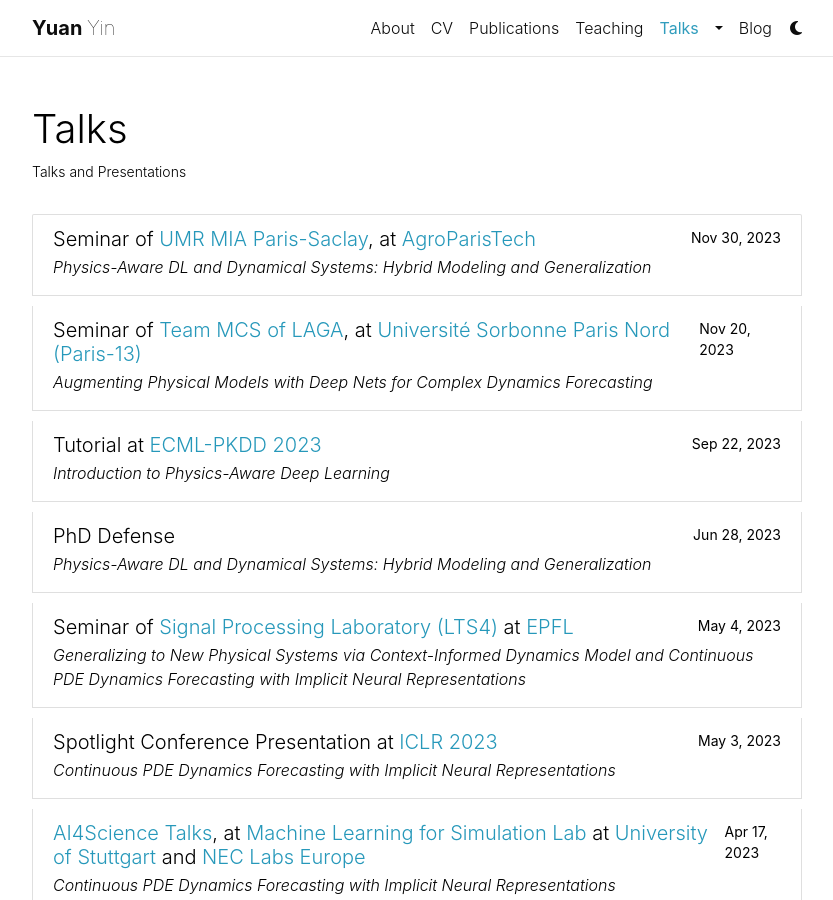
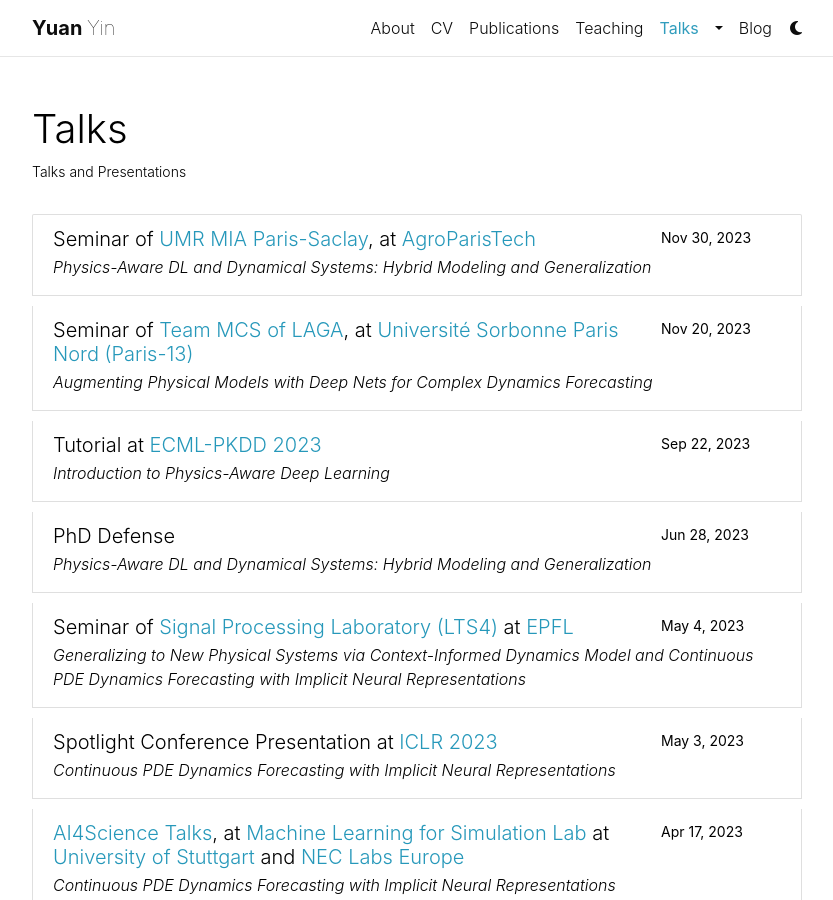
Before and after one commit to yuan-yin/yuan-yin.github.io, a Jekyll site: the page built from _pages/talks.md, in a window 1280 px wide and 900 px high. Shown: the whole window, without its empty margins (223-1056 px from the left). Built offline with Jekyll 4.4.1, drawn with Linux system fonts in a browser that asks for light colours; comment, search, counter and statistics services are not loaded; a style sheet for code colours, icons or effects is not loaded.

Commit message:
change min value

```diff
--- a/_includes/talks.html
+++ b/_includes/talks.html
@@ -2,7 +2,7 @@
   <li class="list-group-item align-items-start">
     <div class="d-flex justify-content-between">
       <h5 class="mb-1">{{ talk.title }}</h5>
-      <small style="min-width: 30px;">{{ talk.date | date: "%b %-d, %Y" }}</small>
+      <small style="min-width: 120px;">{{ talk.date | date: "%b %-d, %Y" }}</small>
     </div>
     <p class="mb-1 font-italic">{{ talk.description }}</p>
   </li>
```
